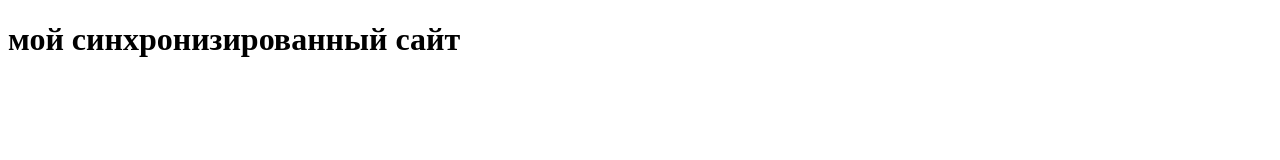
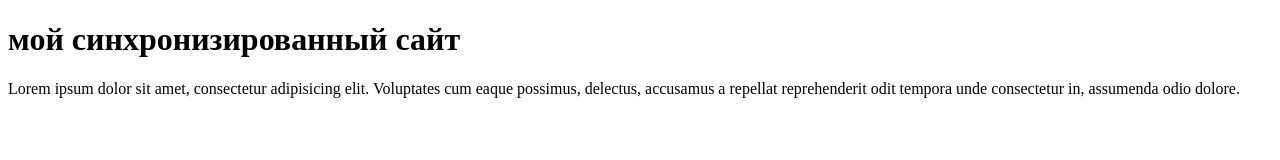
Before and after one commit to mazaitsev/mazaitsev.github.io, a plain HTML site: page index.html in a window 1280 px wide. Drawn offline with Linux system fonts and the light colour scheme.

Commit message:
Последние изменения

```diff
--- a/index.html
+++ b/index.html
@@ -6,5 +6,6 @@
 </head>
 <body>
 	<h1>мой синхронизированный сайт</h1>
+	<p>Lorem ipsum dolor sit amet, consectetur adipisicing elit. Voluptates cum eaque possimus, delectus, accusamus a repellat reprehenderit odit tempora unde consectetur in, assumenda odio dolore.</p>
 </body>
 </html>
```
